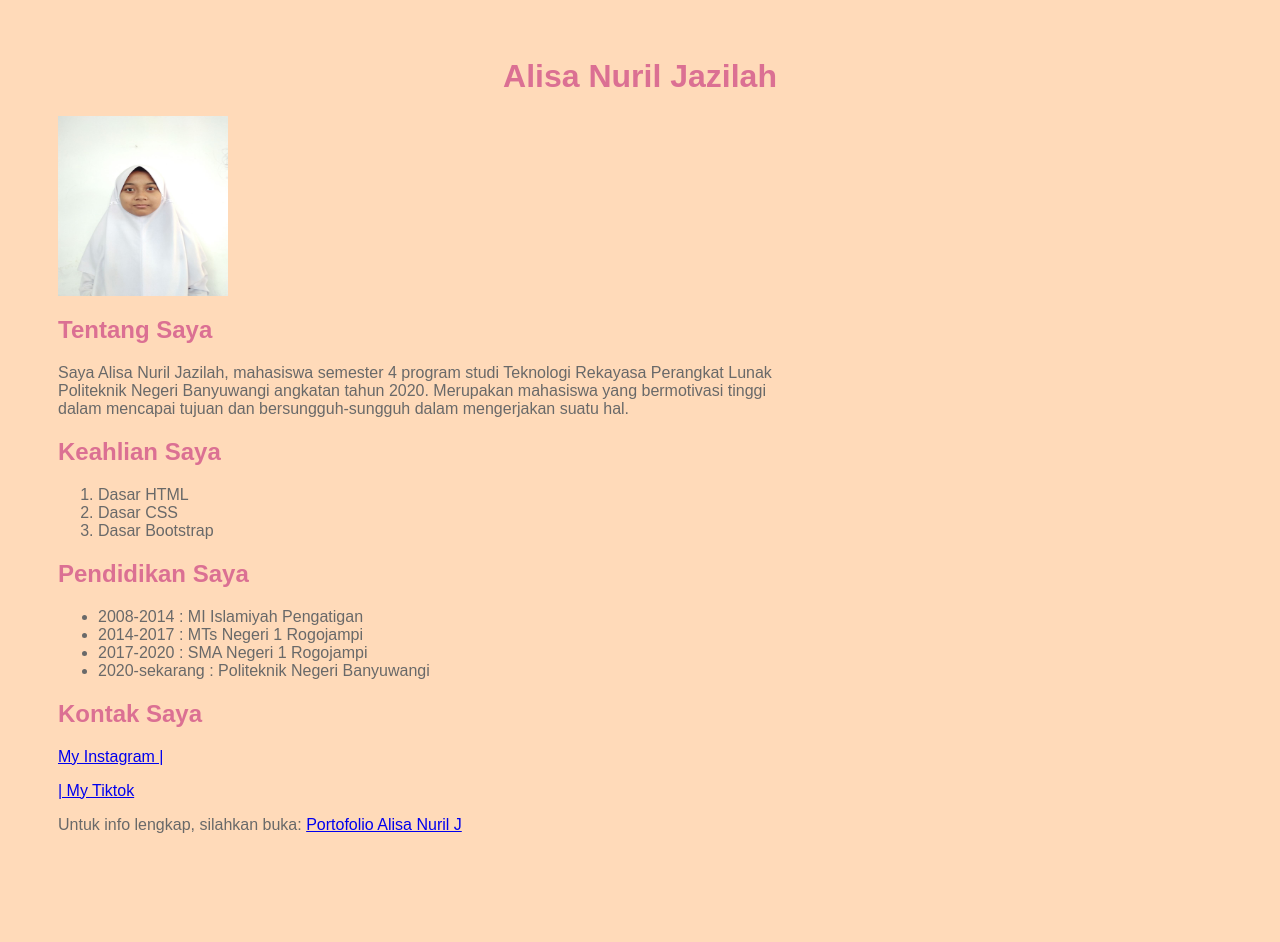
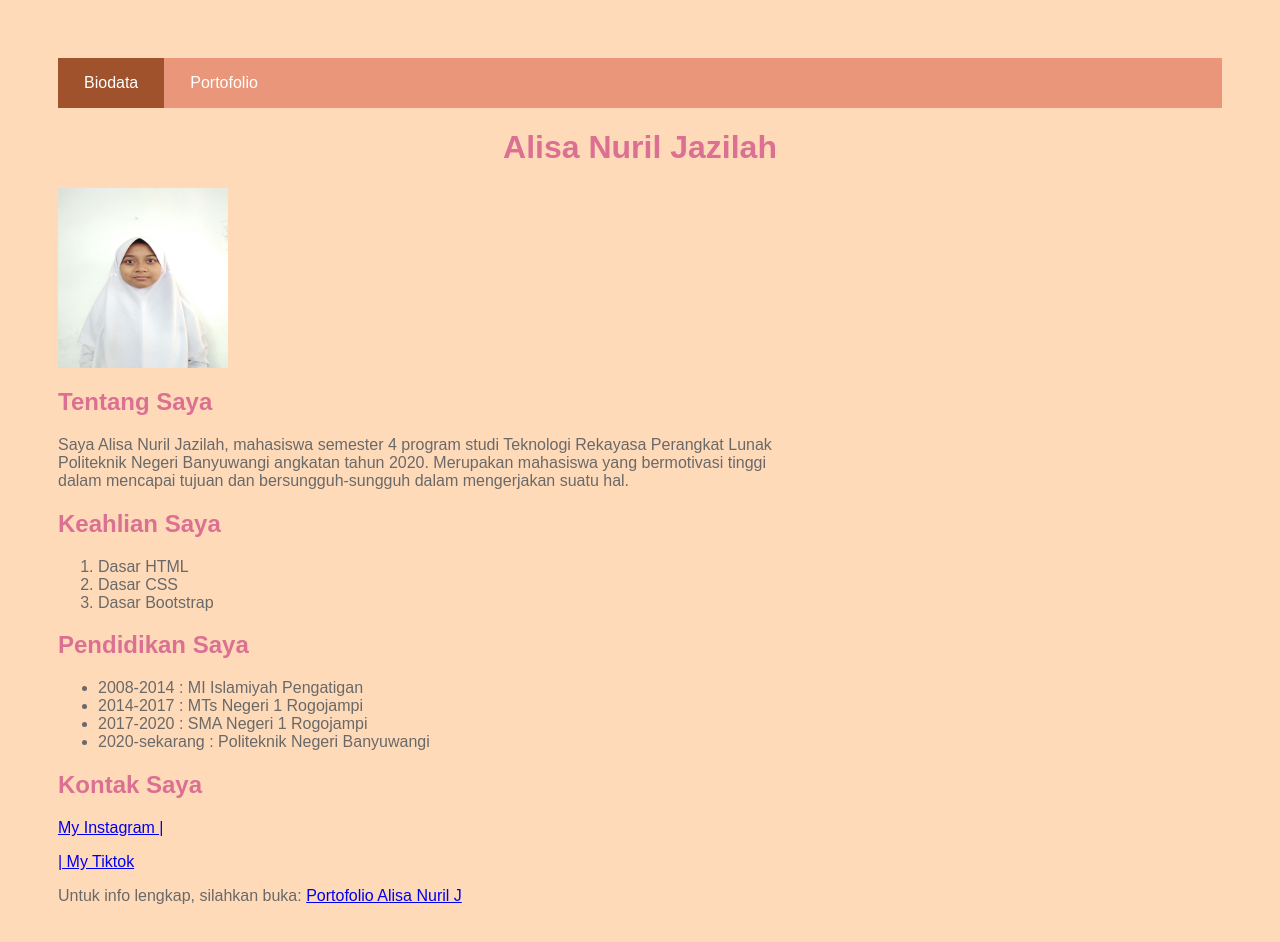
Before and after one commit to alissajzlh/web-basic-seal, a plain HTML site: page Latihan/index.html in a window 1280 px wide. Before the commit the page ends 892 px from the top, so only its background shows below. Drawn offline with Linux system fonts and the light colour scheme.

Commit message:
add menu navbar

```diff
--- a/Latihan/biodataku.html
+++ b/Latihan/index.html
@@ -5,6 +5,12 @@
     </head>
 
     <body>
+
+        <ul class="navbar">
+            <li><a class="active" href="index.html">Biodata</a></li>
+            <li><a href="portofolio.html">Portofolio</a></li>
+        </ul>
+
         <h1>Alisa Nuril Jazilah</h1>
         <img src="myphoto.jpg" width="170" height="180">
         <h2>Tentang Saya</h2>
--- a/Latihan/style.css
+++ b/Latihan/style.css
@@ -38,3 +38,32 @@ input[type=submit] {
 div {
     padding: 22px;
   }
+
+/* navbar */
+.navbar{
+    list-style-type: none;
+    margin: 0;
+    padding: 0;
+    overflow: hidden;
+    background-color: darksalmon;
+  }
+
+.navbar li {
+    float: left;
+  }
+
+.active {
+    background-color: sienna;
+  }
+
+.navbar li a {
+    display: block;
+    color: white;
+    text-align: center;
+    padding: 16px 26px;
+    text-decoration: none;
+  }
+
+.navbar li a:hover {
+    background-color: tomato;
+  }
```
Also changed, not shown: Latihan/portofolio.html (+5 -0 lines).
